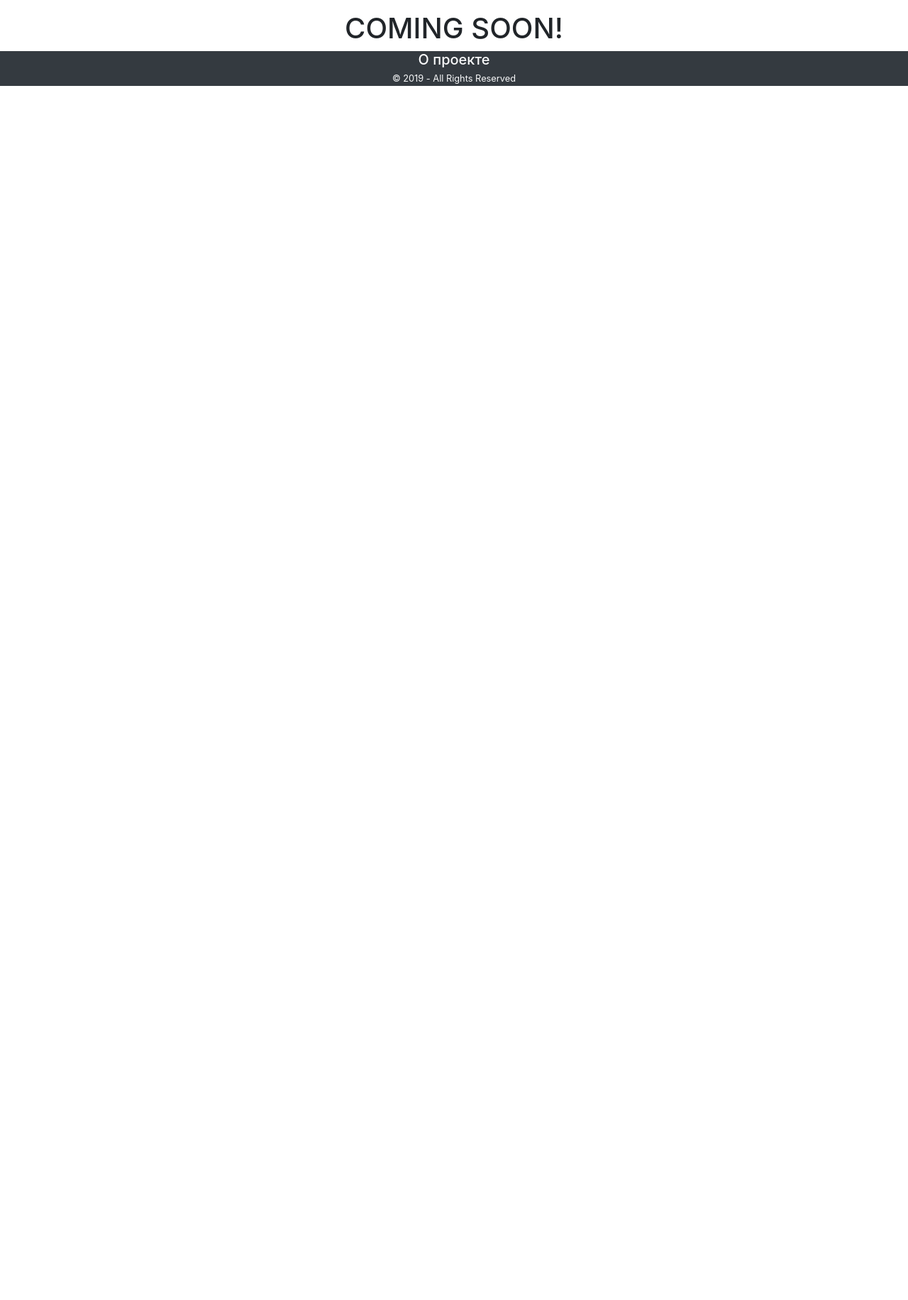
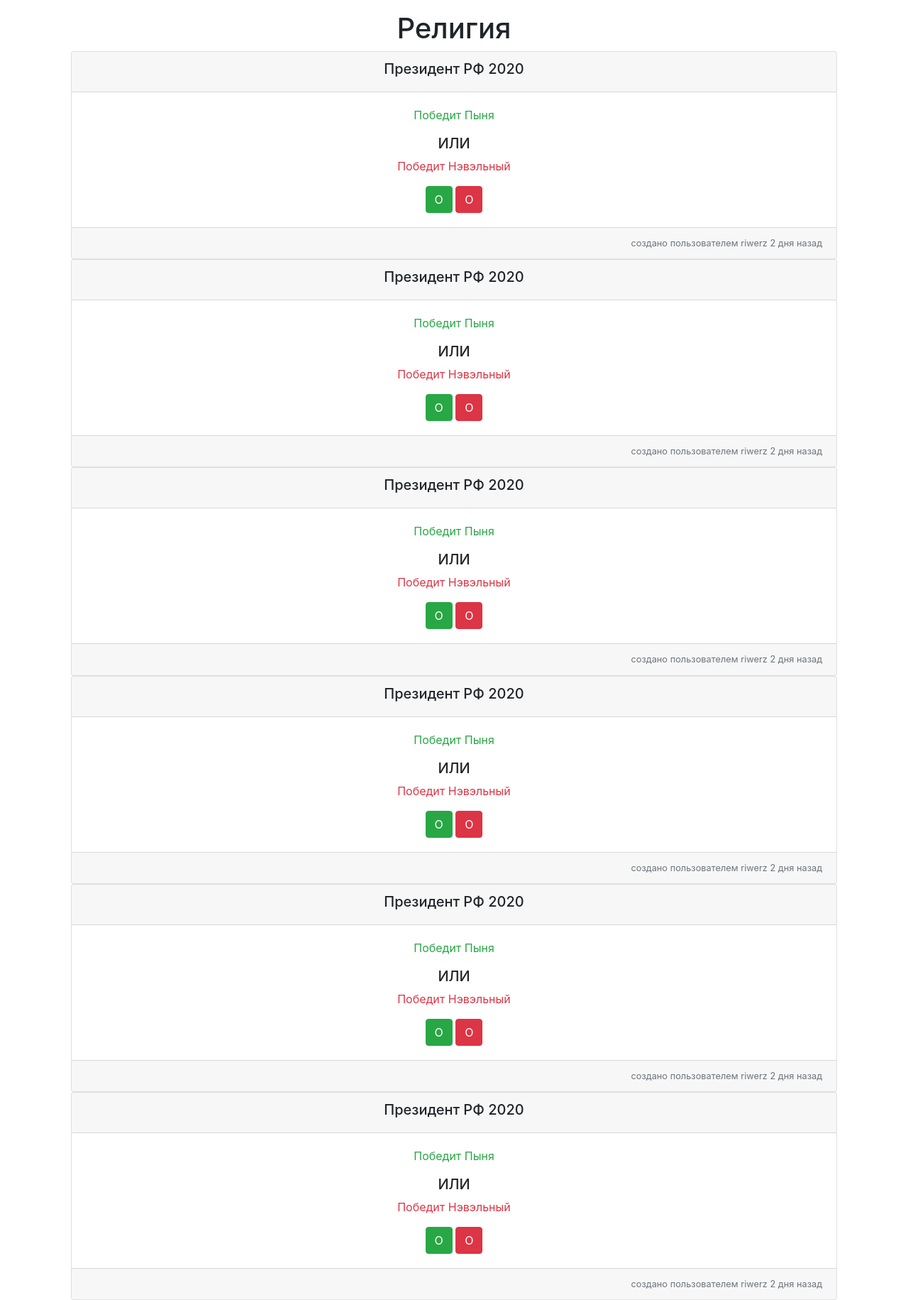
Before and after one commit to Riwerz/xolivar, a Django app: template templates/main.html in a window 1280 px wide. Shown: the part 104-1935 px from the top of the page at 71% size. Before the commit the page ends 225 px from the top, so only its background shows below. Run offline with Django 3.2, Linux system fonts and the light colour scheme; the template is opened without the code that fills it, so the values that code supplies are empty; some libraries are stand-ins or nearby versions.

Commit message:
Latest version

```diff
--- a/main/views.py
+++ b/main/views.py
@@ -1,3 +1,5 @@
 from django.shortcuts import render
+# Create your views here.
 
-# Create your views here.
+def index(request):
+    return render(request, 'main.html')
--- /dev/null
+++ b/templates/discard.html
@@ -0,0 +1,19 @@
+<div class="container">
+    <div class="card">
+        <div class="card-header text-center">
+            <h5>Президент РФ 2020</h5>
+        </div>
+        <div class="card-body">
+            <div class="card-text">
+                <p class="text-success">Победит Пыня</p>
+                <h5>ИЛИ</h5>
+                <p class="text-danger">Победит Нэвэльный</p>
+            </div>
+            <a href="#" class="btn btn-success">O</a>
+            <a href="#" class="btn btn-danger">O</a>
+        </div>
+        <div class="card-footer text-muted text-right small">
+            создано пользователем riwerz 2 дня назад
+        </div>
+    </div>
+</div>
--- a/templates/main.html
+++ b/templates/main.html
@@ -1,16 +1,12 @@
 {% extends 'wrapper.html' %}
 {% block content %}
-<nav aria-label="breadcrumb">
-    <ol class="breadcrumb">
-        <li class="breadcrumb-item"><a href="pol">Политика</a></li>
-        <li class="breadcrumb-item"><a href="econ" >Экономика</a></li>
-        <li class="breadcrumb-item"><a href="relg" >Религия</a></li>
-        <li class="breadcrumb-item"><a href="hist" >История</a></li>
-        <li class="breadcrumb-item"><a href="lgbt" >ЛГБТ</a></li>
-        <li class="breadcrumb-item"><a href="rand" >Другое</a></li>
-    </ol>
-</nav>
-<main class="text-center">
-    <h1>COMING SOON!</h1>
-</main>
+    <main class="container text-center">
+    <h1>Религия</h1>
+        {% include 'discard.html' %}
+        {% include 'discard.html' %}
+        {% include 'discard.html' %}
+        {% include 'discard.html' %}
+        {% include 'discard.html' %}
+        {% include 'discard.html' %}
+    </main>
 {% endblock %}
--- a/templates/navbar.html
+++ b/templates/navbar.html
@@ -1,11 +1,13 @@
 <nav class="navbar navbar-expand-lg navbar-dark bg-dark">
-  <a class="navbar-brand" href="#">Холивар!</a>
+    <a class="navbar-brand" href="/">Холивар!</a>
     <button class="navbar-toggler" type="button" data-toggle="collapse" data-target="#navbarNavAltMarkup" aria-controls="navbarNavAltMarkup" aria-expanded="false" aria-label="Toggle navigation">
         <span class="navbar-toggler-icon"></span>
     </button>
     <div class="collapse navbar-collapse" id="navbarNavAltMarkup">
         <div class="navbar-nav">
-      <a class="nav-item nav-link" href="login">Войти<span class="sr-only">(current)</span></a>
+            {% if not user.is_authenticated %}
+                 <a class="nav-item nav-link" href="{% url 'login' %}">Войти<span class="sr-only">(current)</span></a>
+            {% endif %}
             <a class="nav-item nav-link" href="#">Настройки</a>
         </div>
     </div>
@@ -14,3 +16,13 @@
         <button class="btn btn-outline-success my-2 my-sm-0" type="submit">Поиск</button>
     </form>
 </nav>
+<nav aria-label="breadcrumb">
+    <ol class="breadcrumb">
+        <li class="breadcrumb-item"><a href="/pltc">Политика</a></li>
+        <li class="breadcrumb-item"><a href="/econ" >Экономика</a></li>
+        <li class="breadcrumb-item"><a href="/relg" >Религия</a></li>
+        <li class="breadcrumb-item"><a href="/hist" >История</a></li>
+        <li class="breadcrumb-item"><a href="/lgbt" >ЛГБТ</a></li>
+        <li class="breadcrumb-item"><a href="/rand" >Другое</a></li>
+    </ol>
+</nav>
--- a/templates/wrapper.html
+++ b/templates/wrapper.html
@@ -1,6 +1,6 @@
 {% load staticfiles %}
 <!DOCTYPE html>
-<html lang="en">
+<html lang="ru">
 <head>
     <meta charset="UTF-8">
     <title>Холивар!</title>
@@ -9,12 +9,14 @@
 </head>
 <body>
     {% include 'navbar.html' %}
-    {% block content %}
-    {% endblock %}
-    <footer class="text-center text-light bg-dark">
-        <a class="h5" href="about">О проекте</a><br/>
-        <small> © 2019 - All Rights Reserved </small>
-    </footer>
+    <div class="d-flex justify-content-start">
+        {% if user.is_authenticated %}
+            {% include 'profile.html' %}
+        {% endif %}
+
+        {% block content %}
+        {% endblock %}
+    </div>
     <script src="{% static "js/jquery-3.3.1.min.js" %}"></script>
     <script src="{% static "js/popper.min.js" %}"></script>
     <script src="{% static "js/bootstrap.min.js" %}"></script>
```
Also changed, not shown: main/urls.py (+7 -0 lines), templates/profile.html (added, +13 -0 lines), db.sqlite3. Lines whose indentation alone changed are shown as unchanged.
